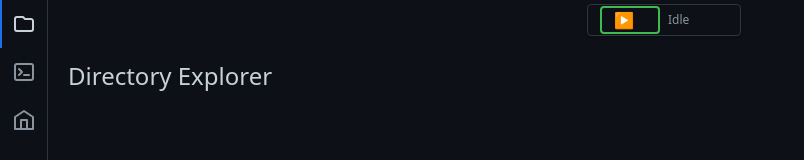
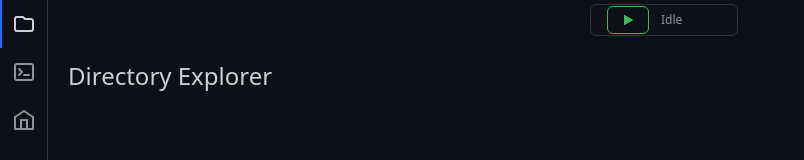
Before and after one commit to Nicky9319/BlueMesh, a React (Vite) app: page /#/dashboard in a window 1280 px wide. Shown: the top 160 px of the page, without its empty margins (0-804 px from the left). Built offline with nearby package versions, Linux system fonts and the light colour scheme.

Commit message:
feat: Update TopBar component styles and icons for improved usability and visual consistency

```diff
--- a/src/renderer/features/Dashboard/components/TopBar.jsx
+++ b/src/renderer/features/Dashboard/components/TopBar.jsx
@@ -37,23 +37,26 @@ const TopBar = () => {
             style={{ minWidth: 180, minHeight: 32 }}
         >
             <div
-                className="flex items-center gap-2 px-3 py-0.5 rounded shadow bg-[#0D1117] border border-[#30363D] transition-all duration-200"
+                className="flex items-center gap-3 px-4 py-1 rounded-md shadow-sm bg-[#0D1117] border border-[#30363D] transition-all duration-200"
                 style={{ height: 32, minHeight: 32, maxHeight: 32 }}
             >
                 {state === 'idle' && (
                     <button
                         onClick={handleStart}
-                        className="flex items-center gap-1 px-3 py-0.5 bg-transparent border-2 border-[#3FB950] text-[#3FB950] hover:bg-[#3FB950]/10 font-medium rounded transition-all duration-150 focus:outline-none focus:ring-1 focus:ring-[#58A6FF] text-sm h-7"
-                        style={{ minWidth: 60 }}
+                        className="flex items-center justify-center px-3 py-0.5 bg-transparent border border-[#3FB950] text-[#3FB950] hover:bg-[#3FB950]/10 font-medium rounded-md transition-all duration-150 focus:outline-none focus:ring-1 focus:ring-[#58A6FF] text-sm h-7"
+                        style={{ minWidth: 36 }}
+                        title="Start"
                     >
-                        <span className="text-base">▶️</span>
+                        <svg width="16" height="16" viewBox="0 0 16 16" fill="none" xmlns="http://www.w3.org/2000/svg">
+                            <path d="M4.5 3.5V12.5L12.5 8L4.5 3.5Z" fill="#3FB950" stroke="#3FB950" strokeLinecap="round" strokeLinejoin="round"/>
+                        </svg>
                     </button>
                 )}
                 {state === 'loading' && (
-                    <div className="flex items-center gap-1 text-[#58A6FF] font-medium text-sm h-7">
+                    <div className="flex items-center gap-2 text-[#58A6FF] font-medium text-sm h-7 px-2">
                         <svg className="animate-spin h-4 w-4" viewBox="0 0 24 24">
-                            <circle className="opacity-25" cx="12" cy="12" r="10" stroke="currentColor" strokeWidth="4" fill="none"/>
-                            <path className="opacity-75" fill="currentColor" d="M4 12a8 8 0 018-8v4l3-3-3-3v4a8 8 0 00-8 8h4z"/>
+                            <circle className="opacity-25" cx="12" cy="12" r="10" stroke="#58A6FF" strokeWidth="4" fill="none"/>
+                            <path className="opacity-75" fill="#58A6FF" d="M4 12a8 8 0 018-8v4l3-3-3-3v4a8 8 0 00-8 8h4z"/>
                         </svg>
                     </div>
                 )}
@@ -61,24 +64,31 @@ const TopBar = () => {
                     <>
                         <button
                             onClick={handleRestart}
-                            className="flex items-center gap-1 px-2 py-0.5 bg-transparent border border-[#D29922] text-[#D29922] hover:bg-[#D29922]/10 font-medium rounded transition-all duration-150 focus:outline-none focus:ring-1 focus:ring-[#58A6FF] text-sm h-7"
+                            className="flex items-center justify-center px-2 py-0.5 bg-transparent border border-[#D29922] text-[#D29922] hover:bg-[#D29922]/10 font-medium rounded-md transition-all duration-150 focus:outline-none focus:ring-1 focus:ring-[#58A6FF] text-sm h-7"
                             style={{ minWidth: 32 }}
                             title="Restart"
                         >
-                            <span className="text-base">🔄</span>
+                            <svg width="14" height="14" viewBox="0 0 16 16" fill="none" xmlns="http://www.w3.org/2000/svg">
+                                <path d="M14 8C14 11.3137 11.3137 14 8 14C4.68629 14 2 11.3137 2 8C2 4.68629 4.68629 2 8 2" stroke="#D29922" strokeWidth="1.5" strokeLinecap="round"/>
+                                <path d="M8 5L11 2L8 5Z" fill="#D29922"/>
+                                <path d="M8 5L11 2" stroke="#D29922" strokeWidth="1.5" strokeLinecap="round" strokeLinejoin="round"/>
+                                <path d="M11 2L8 5" stroke="#D29922" strokeWidth="1.5" strokeLinecap="round" strokeLinejoin="round"/>
+                            </svg>
                         </button>
                         <button
                             onClick={handleStop}
-                            className="flex items-center gap-1 px-2 py-0.5 bg-transparent border border-[#F85149] text-[#F85149] hover:bg-[#F85149]/10 font-medium rounded transition-all duration-150 focus:outline-none focus:ring-1 focus:ring-[#58A6FF] text-sm h-7"
+                            className="flex items-center justify-center px-2 py-0.5 bg-transparent border border-[#F85149] text-[#F85149] hover:bg-[#F85149]/10 font-medium rounded-md transition-all duration-150 focus:outline-none focus:ring-1 focus:ring-[#58A6FF] text-sm h-7"
                             style={{ minWidth: 32 }}
                             title="Stop"
                         >
-                            <span className="text-base">⏹️</span>
+                            <svg width="14" height="14" viewBox="0 0 16 16" fill="none" xmlns="http://www.w3.org/2000/svg">
+                                <rect x="3" y="3" width="10" height="10" rx="1" stroke="#F85149" strokeWidth="1.5"/>
+                            </svg>
                         </button>
                     </>
                 )}
                 {/* Status text */}
-                <span className={`ml-2 text-xs font-medium ${statusColor}`} style={{ minWidth: 60 }}>
+                <span className={`text-xs font-medium ${statusColor}`} style={{ minWidth: 60 }}>
                     {statusText}
                 </span>
             </div>
```
Also changed, not shown: store/ServerState.jsx (added).
